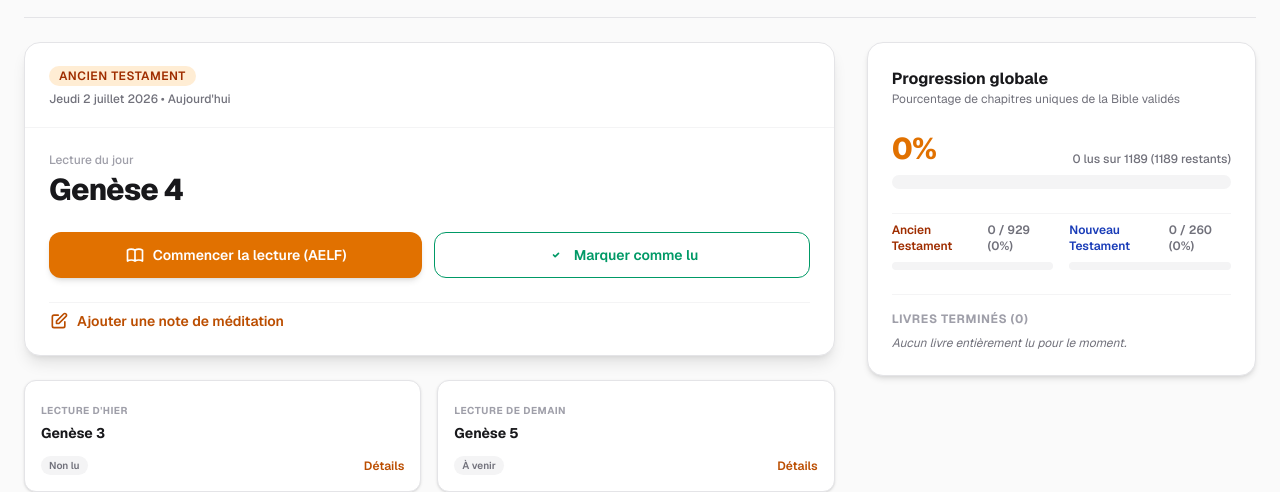
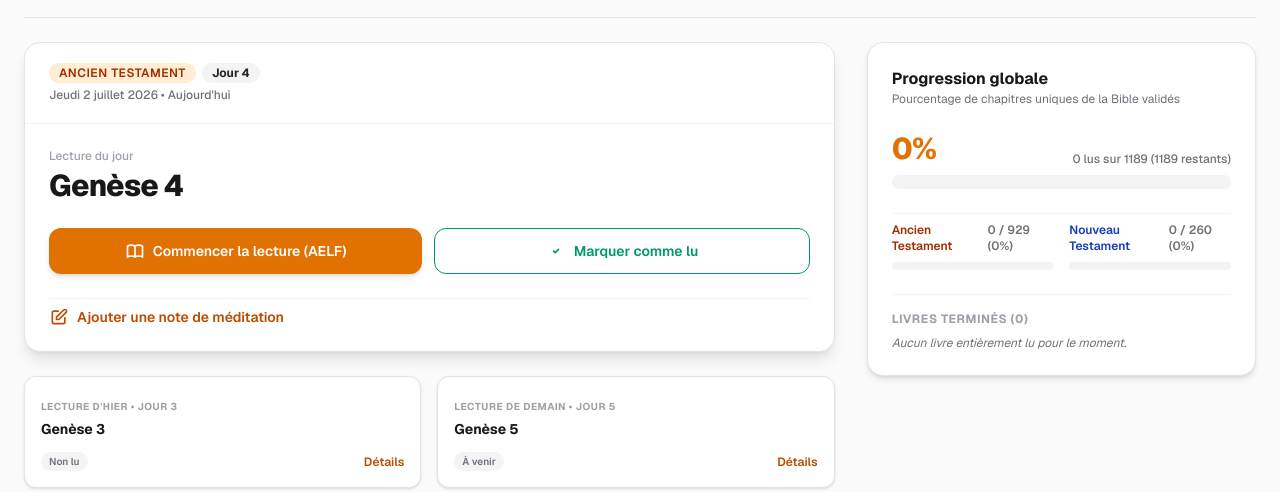
Before and after one commit to digitechproject/bibleplan, a Next.js app: page / in a window 1280 px wide. Shown: the part 148-640 px from the top of the page. Built offline with nearby package versions, Linux system fonts and the light colour scheme.

Commit message:
feat: affichage du numéro de jour de défi dans le calendrier et les différentes vues

```diff
--- a/src/app/history/page.tsx
+++ b/src/app/history/page.tsx
@@ -244,7 +244,7 @@ export default function HistoryPage() {
                     <div>
                       <div className="flex items-center gap-2">
                         <span className="text-xs font-bold text-zinc-400 dark:text-zinc-500">
-                          {formatHumanDate(day.date)}
+                          {formatHumanDate(day.date)} • Jour {day.dayNumber}
                         </span>
                         {day.isSunday && (
                           <span className="text-[8px] bg-amber-500/10 text-amber-700 dark:text-amber-500 font-bold px-1.5 py-0.2 rounded uppercase">
--- a/src/app/page.tsx
+++ b/src/app/page.tsx
@@ -46,7 +46,7 @@ export default function Home() {
             <div className="p-4 bg-white dark:bg-zinc-900 border border-zinc-200 dark:border-zinc-800 rounded-xl shadow-sm flex flex-col justify-between h-28">
               <div>
                 <span className="text-[10px] uppercase font-bold text-zinc-400 dark:text-zinc-500 tracking-wider">
-                  Lecture d'hier
+                  Lecture d'hier • Jour {yesterdayReading.dayNumber}
                 </span>
                 <h4 className="text-zinc-900 dark:text-zinc-50 font-bold text-sm mt-0.5 truncate">
                   {yesterdayReading.label}
@@ -73,7 +73,7 @@ export default function Home() {
             <div className="p-4 bg-white dark:bg-zinc-900 border border-zinc-200 dark:border-zinc-800 rounded-xl shadow-sm flex flex-col justify-between h-28">
               <div>
                 <span className="text-[10px] uppercase font-bold text-zinc-400 dark:text-zinc-500 tracking-wider">
-                  Lecture de demain
+                  Lecture de demain • Jour {tomorrowReading.dayNumber}
                 </span>
                 <h4 className="text-zinc-900 dark:text-zinc-50 font-bold text-sm mt-0.5 truncate">
                   {tomorrowReading.label}
--- a/src/app/search/page.tsx
+++ b/src/app/search/page.tsx
@@ -119,7 +119,7 @@ export default function SearchPage() {
                       <div>
                         <div className="flex justify-between items-start">
                           <span className="text-[10px] font-bold text-zinc-400">
-                            {formatHumanDate(day.date)}
+                            {formatHumanDate(day.date)} • Jour {day.dayNumber}
                           </span>
                           <span className="text-[9px] bg-emerald-500/10 text-emerald-600 dark:text-emerald-400 font-bold px-1.5 py-0.2 rounded uppercase">
                             Note rédigée
@@ -169,7 +169,7 @@ export default function SearchPage() {
                       <div>
                         <div className="flex items-center gap-2">
                           <span className="text-[10px] font-bold text-zinc-400">
-                            {formatHumanDate(day.date)} (Semaine {day.weekIndex})
+                            {formatHumanDate(day.date)} (Semaine {day.weekIndex}) • Jour {day.dayNumber}
                           </span>
                           {isRead && (
                             <span className="text-[8px] bg-emerald-50 dark:bg-emerald-950/20 text-emerald-700 dark:text-emerald-400 border border-emerald-100 dark:border-emerald-900/30 px-1 rounded-full font-bold">
--- a/src/components/CalendarView.tsx
+++ b/src/components/CalendarView.tsx
@@ -288,6 +288,7 @@ export default function CalendarView() {
                 >
                   {/* Jour et indicateur */}
                   <div className="flex items-center justify-between">
+                    <div className="flex items-center gap-1">
                       <span className={`text-xs font-bold rounded-full w-5 h-5 flex items-center justify-center ${
                         isToday
                           ? 'bg-amber-500 text-white shadow-sm'
@@ -295,6 +296,10 @@ export default function CalendarView() {
                       }`}>
                         {day.date.split('-')[2]}
                       </span>
+                      <span className="text-[9px] font-medium text-zinc-400 dark:text-zinc-500">
+                        J.{day.dayNumber}
+                      </span>
+                    </div>
 
                     {/* Badge type de semaine (uniquement le lundi de chaque semaine dans la grille) */}
                     {day.dayOfWeek === 0 && isCurrentMonth && (
@@ -421,9 +426,14 @@ export default function CalendarView() {
               >
                 <div>
                   <div className="flex justify-between items-start">
+                    <div className="flex flex-col">
                       <span className="text-[10px] font-bold text-zinc-400 dark:text-zinc-500">
                         {formatHumanDate(day.date).split(' ')[0]} {day.date.split('-')[2]}
                       </span>
+                      <span className="text-[9px] font-extrabold text-amber-600 dark:text-amber-500">
+                        Jour {day.dayNumber}
+                      </span>
+                    </div>
                     {day.isSunday && (
                       <span className="text-[9px] bg-amber-500/10 text-amber-700 dark:text-amber-500 font-bold px-1.5 py-0.2 rounded uppercase">
                         Rév.
@@ -549,7 +559,7 @@ export default function CalendarView() {
 
                           <div>
                             <span className="text-[10px] font-bold text-zinc-400 uppercase tracking-wider block">
-                              {formatHumanDate(day.date).split(' ')[0]} {day.date.split('-')[2]} {isToday && "• Aujourd'hui"}
+                              {formatHumanDate(day.date).split(' ')[0]} {day.date.split('-')[2]} • Jour {day.dayNumber} {isToday && "• Aujourd'hui"}
                             </span>
                             <span className="font-extrabold text-sm text-zinc-900 dark:text-zinc-50">
                               {day.label}
--- a/src/components/TodayCard.tsx
+++ b/src/components/TodayCard.tsx
@@ -40,6 +40,7 @@ export default function TodayCard({ dateStr }: TodayCardProps) {
       {/* En-tête de la carte */}
       <div className="px-6 py-5 border-b border-zinc-100 dark:border-zinc-800 flex items-center justify-between">
         <div>
+          <div className="flex flex-wrap gap-1.5 items-center">
             <span className={`inline-flex items-center px-2.5 py-0.5 rounded-full text-xs font-semibold uppercase tracking-wider ${
               day.testament === 'OT'
                 ? 'bg-orange-100 text-orange-800 dark:bg-orange-950/50 dark:text-orange-300'
@@ -47,6 +48,10 @@ export default function TodayCard({ dateStr }: TodayCardProps) {
             }`}>
               {day.testament === 'OT' ? 'Ancien Testament' : 'Nouveau Testament'}
             </span>
+            <span className="inline-flex items-center px-2.5 py-0.5 rounded-full text-xs font-bold bg-zinc-100 text-zinc-800 dark:bg-zinc-800 dark:text-zinc-200">
+              Jour {day.dayNumber}
+            </span>
+          </div>
           <h2 className="text-zinc-500 dark:text-zinc-400 text-xs font-medium mt-1">
             {formatHumanDate(targetDate)} {targetDate === todayStr && "• Aujourd'hui"}
           </h2>
--- a/src/types/index.ts
+++ b/src/types/index.ts
@@ -10,6 +10,7 @@ export interface ReadingDay {
   date: string; // YYYY-MM-DD
   dayOfWeek: number; // 0 (Lundi) à 6 (Dimanche)
   weekIndex: number; // Index de semaine de défi (1-based)
+  dayNumber: number; // Numéro de jour (1-based) à partir du début du défi
   testament: 'OT' | 'NT';
   book: BibleBook | null; // null si Dimanche (jour de révision)
   chapter: number | null; // null si Dimanche
--- a/src/utils/bibleUtils.ts
+++ b/src/utils/bibleUtils.ts
@@ -1,5 +1,5 @@
 import { BIBLE_BOOKS, BibleBook, OT_BOOKS, NT_BOOKS, TOTAL_OT_CHAPTERS, TOTAL_NT_CHAPTERS } from '../data/bibleData';
-import { getWeekIndex, getDayOfWeek, addDays } from './dateUtils';
+import { getWeekIndex, getDayOfWeek, addDays, getDayNumber } from './dateUtils';
 import { ReadingDay, ChapterInfo } from '../types';
 
 /**
@@ -37,6 +37,7 @@ export function getChapterFromCumulativeIndex(
 export function getReadingForDate(dateStr: string): ReadingDay {
   const weekIndex = getWeekIndex(dateStr);
   const dayOfWeek = getDayOfWeek(dateStr); // 0 = Lundi, ..., 6 = Dimanche
+  const dayNumber = getDayNumber(dateStr);
   const isSunday = dayOfWeek === 6;
 
   // Semaine impaire => Ancien Testament, Semaine paire => Nouveau Testament
@@ -75,6 +76,7 @@ export function getReadingForDate(dateStr: string): ReadingDay {
       date: dateStr,
       dayOfWeek,
       weekIndex,
+      dayNumber,
       testament,
       book: null,
       chapter: null,
@@ -104,6 +106,7 @@ export function getReadingForDate(dateStr: string): ReadingDay {
       date: dateStr,
       dayOfWeek,
       weekIndex,
+      dayNumber,
       testament,
       book,
       chapter,
--- a/src/utils/dateUtils.ts
+++ b/src/utils/dateUtils.ts
@@ -32,6 +32,10 @@ export function addDays(dateStr: string, days: number): string {
 export function getWeekIndex(dateStr: string): number {
   const diff = getDaysDifference(dateStr, START_DATE_STR);
   return Math.floor(diff / 7) + 1;
+}
+
+export function getDayNumber(dateStr: string): number {
+  return getDaysDifference(dateStr, START_DATE_STR) + 1;
 }
 
 export function getDayOfWeek(dateStr: string): number {
```
Lines whose indentation alone changed are shown as unchanged.
